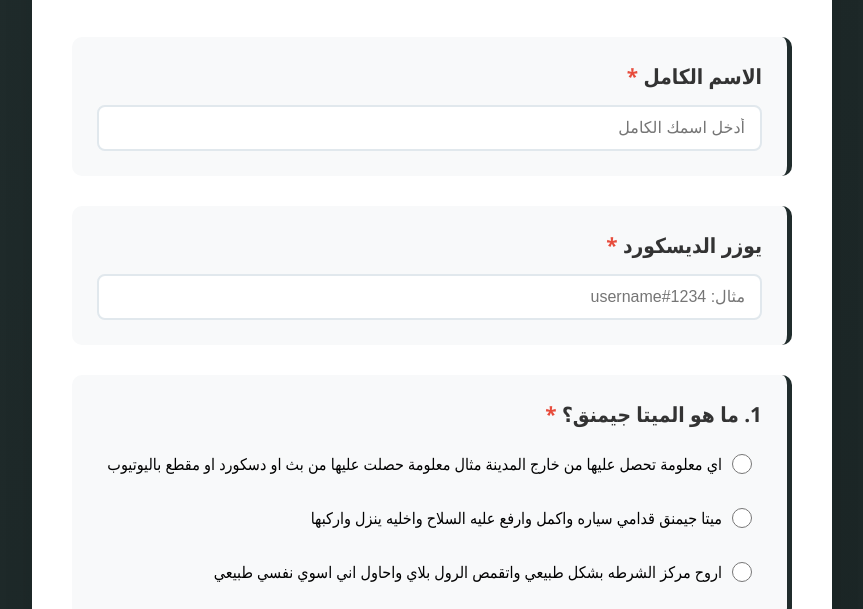
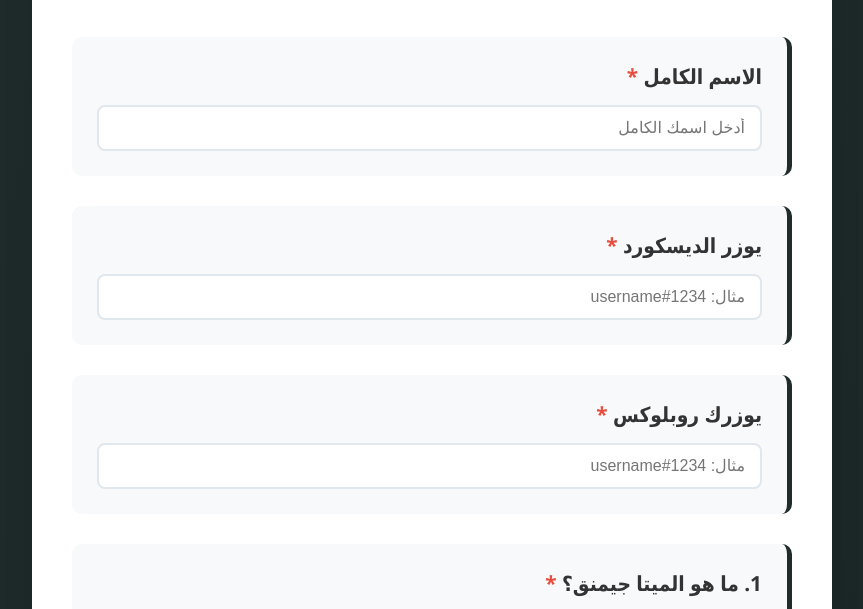
Before and after one commit to scar201/test, a plain HTML site: page index.html in a window 1280 px wide. Shown: the part 175-784 px from the top of the page, without its empty margins (208-1071 px from the left). Drawn offline with Linux system fonts and the light colour scheme.

Commit message:
Update index.html

```diff
--- a/index.html
+++ b/index.html
@@ -241,6 +241,11 @@
 
                 <div class="question-group">
                     <div class="question-title">يوزر الديسكورد <span class="required">*</span></div>
+                    <input type="text" name="discordUsername" required placeholder="مثال: username#1234">
+                </div>
+
+                <div class="question-group">
+                    <div class="question-title">يوزرك روبلوكس <span class="required">*</span></div>
                     <input type="text" name="discordUsername" required placeholder="مثال: username#1234">
                 </div>
 
```
